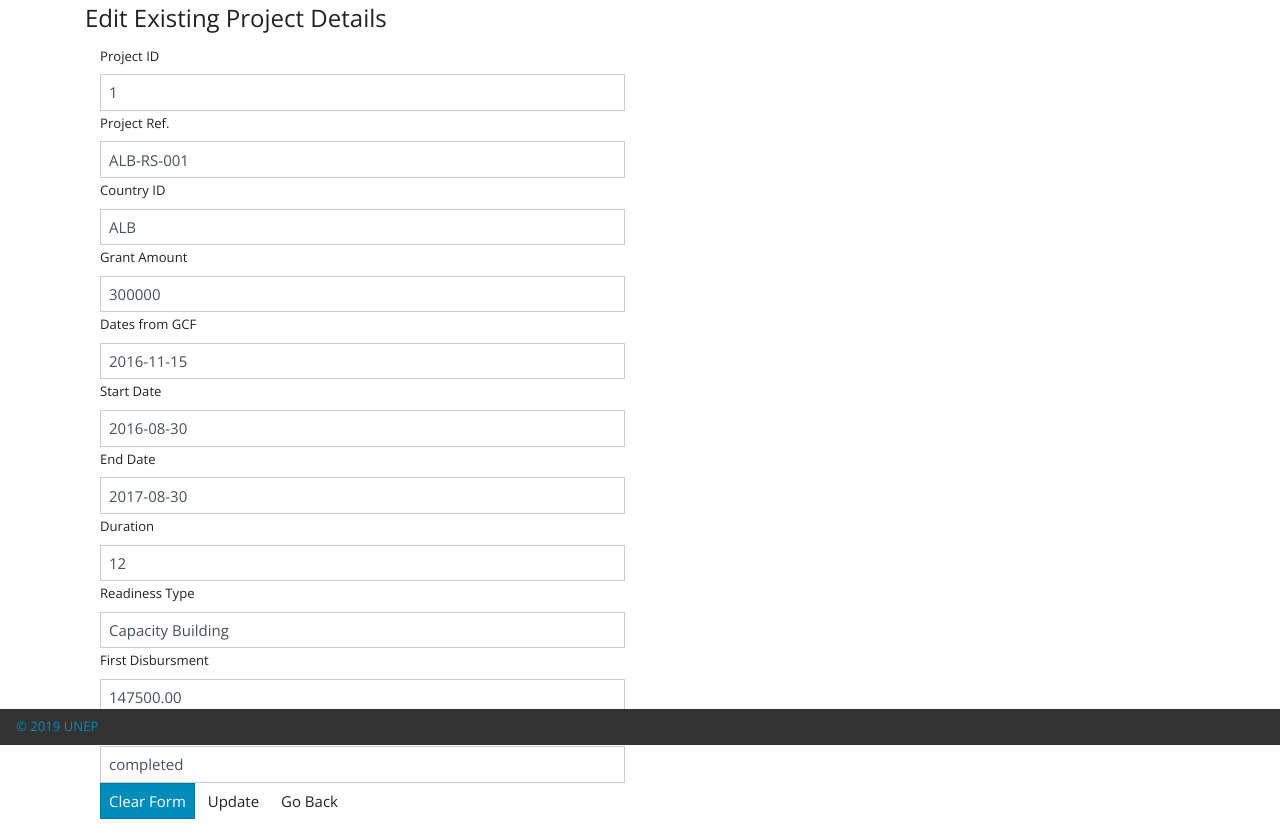
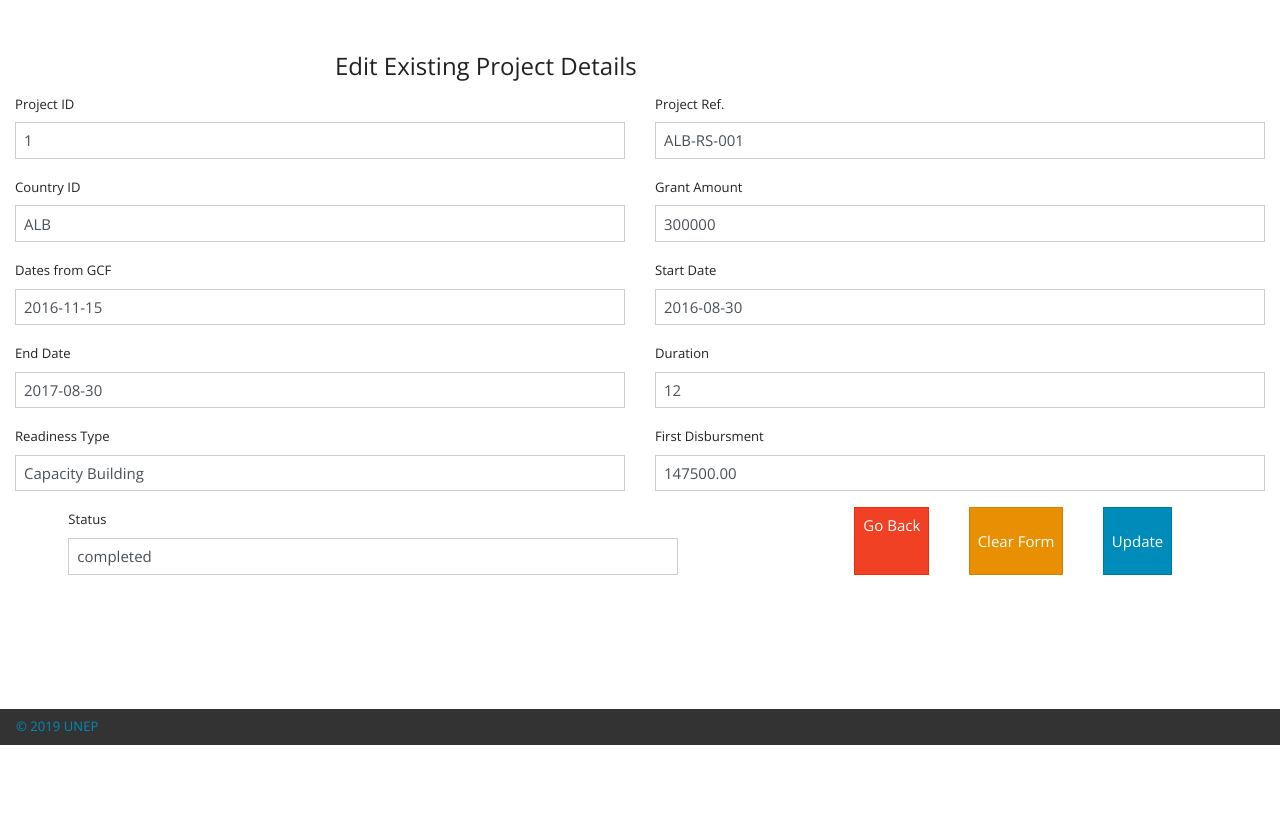
Before and after one commit to MutugiBrian/Todo-list, a CodeIgniter app: page /database/index.php/welcome/update/1 in a window 1280 px wide. Shown: the part 55-890 px from the top of the page. After the commit the page ends 800 px from the top, so only its background shows below. Run offline with CodeIgniter, Linux system fonts and the light colour scheme; data comes from the database, SQL or seed files in the repository.

Commit message:
Style update page

```diff
--- a/application/views/update.php
+++ b/application/views/update.php
@@ -1,138 +1,91 @@
 <?php include_once('header.php'); ?>
 
-    <div class="container">
+    <div class="container-fluid my-5">
         <?php echo form_open("welcome/change/{$project->project_id}", ['class'=>'form-horizontal']);?>
-            <fieldset>
-                <legend>Edit Existing Project Details</legend>
+            <fieldset class="row d-flex my-3">
+                <legend class="col-md-6 col-sm-10 col-xs-12 mx-auto">Edit Existing Project Details</legend>
+
                 <!-- Project ID Field -->
-                <div class="container-fluid">
-                <div class="row">
-                <div class="col-md-6 col-sm-6 col-xs-12">
+                <div class="col-md-6 col-sm-10 col-xs-12 mx-auto form-group">
                 <label for="projectid">Project ID</label>
                 <?php echo form_input(['name'=>'project_id', 'placeholder'=>'Enter a unique Project Identifier', 'class'=>'form-control', 'value'=>set_value('project_id', $project->project_id)]);?>
                 <?php echo form_error('project_id', '<div class="text-danger">', '</div>');?>
                 </div>
-                </div>
-                </div>
 
                 <!-- Project Ref Field -->
-                <div class="container-fluid">
-                <div class="row">
-                <div class="col-md-6 col-sm-6 col-xs-12">
+                <div class="col-md-6 col-sm-10 col-xs-12 mx-auto form-group">
                 <label for="projectref">Project Ref.</label>
                 <?php echo form_input(['name'=>'project_ref', 'placeholder'=>'Enter Project Ref', 'class'=>'form-control', 'value'=>set_value('project_ref', $project->project_ref)]);?>
                 <?php echo form_error('project_ref', '<div class="text-danger">', '</div>');?>
                 </div>
-                </div>
-                </div>
 
                 <!-- Country ID Field -->
-                <div class="container-fluid">
-                <div class="row">
-                <div class="col-md-6 col-sm-6 col-xs-12">
+                <div class="col-md-6 col-sm-10 col-xs-12 mx-auto form-group">
                 <label for="countryid">Country ID</label>
                 <?php echo form_input(['name'=>'country_id', 'placeholder'=>'Enter Country ID', 'class'=>'form-control', 'value'=>set_value('country_id', $project->country_id)]);?>
                 <?php echo form_error('country_id', '<div class="text-danger">', '</div>');?>
                 </div>
-                </div>
-                </div>
 
                 <!-- Grant Amount Field -->
-                <div class="container-fluid">
-                <div class="row">
-                <div class="col-md-6 col-sm-6 col-xs-12">
+                <div class="col-md-6 col-sm-10 col-xs-12 mx-auto form-group">
                 <label class="control-label">Grant Amount</label>
                 <?php echo form_input(['name'=>'grant_amount', 'placeholder'=>'Enter Grant Amount', 'class'=>'form-control', 'value'=>set_value('grant_amount', $project->grant_amount)]);?>
                 <?php echo form_error('grant_amount', '<div class="text-danger">', '</div>');?>
                 </div>
-                </div>
-                </div>
 
                 <!-- Dates from GCF -->
-                <div class="container-fluid">
-                <div class="row">
-                <div class="col-md-6 col-sm-6 col-xs-12">
+                <div class="col-md-6 col-sm-10 col-xs-12 mx-auto form-group">
                 <label class="control-label" for="dates_from_gcf">Dates from GCF</label>
                 <?php echo form_input(['name'=>'dates_from_gcf', 'placeholder'=>'YYYY/MM/DD', 'class'=>'form-control', 'value'=>set_value('dates_from_gcf', $project->dates_from_gcf)]);?>
                 <?php echo form_error('dates_from_gcf', '<div class="text-danger">', '</div>');?>
                 </div>
-                </div>
-                </div>
 
-                <!-- Start Date -->
-                <div class="container-fluid">
-                <div class="row">
-                <div class="col-md-6 col-sm-6 col-xs-12">
+                <div class="col-md-6 col-sm-10 col-xs-12 mx-auto form-group">
                 <label class="control-label" for="start_date">Start Date</label>
                 <?php echo form_input(['name'=>'start_date', 'placeholder'=>'YYYY/MM/DD', 'class'=>'form-control', 'value'=>set_value('start_date', $project->start_date)]);?>
                 <?php echo form_error('start_date', '<div class="text-danger">', '</div>');?>
                 </div>
-                </div>
-                </div>
 
                 <!-- End Date -->
-                <div class="container-fluid">
-                <div class="row">
-                <div class="col-md-6 col-sm-6 col-xs-12">
+                <div class="col-md-6 col-sm-10 col-xs-12 mx-auto form-group">
                 <label class="control-label" for="end_date">End Date</label>
                 <?php echo form_input(['name'=>'end_date', 'placeholder'=>'YYYY/MM/DD', 'class'=>'form-control', 'value'=>set_value('end_date', $project->end_date)]);?>
                 <?php echo form_error('end_date', '<div class="text-danger">', '</div>');?>
                 </div>
-                </div>
-                </div>
 
                 <!-- Duration Field -->
-                <div class="container-fluid">
-                <div class="row">
-                <div class="col-md-6 col-sm-6 col-xs-12">
+                <div class="col-md-6 col-sm-10 col-xs-12 mx-auto form-group">
                 <label for="duration">Duration</label>
                 <?php echo form_input(['name'=>'duration', 'placeholder'=>'Number of Months', 'class'=>'form-control', 'value'=>set_value('duration', $project->duration)]);?>
                 <?php echo form_error('duration', '<div class="text-danger">', '</div>');?>
                 </div>
-                </div>
-                </div>
 
                 <!-- Readiness Type Field -->
-                <div class="container-fluid">
-                <div class="row">
-                <div class="col-md-6 col-sm-6 col-xs-12">
+                <div class="col-md-6 col-sm-10 col-xs-12 mx-auto form-group">
                 <label for="readiness_type">Readiness Type</label>
                 <?php echo form_input(['name'=>'readiness_type', 'placeholder'=>'Readiness Type', 'class'=>'form-control', 'value'=>set_value('readiness_type', $project->readiness_type)]);?>
                 <?php echo form_error('readiness_type', '<div class="text-danger">', '</div>');?>
                 </div>
-                </div>
-                </div>
 
                 <!-- First Disbursment Field -->
-                <div class="container-fluid">
-                <div class="row">
-                <div class="col-md-6 col-sm-6 col-xs-12">
+                <div class="col-md-6 col-sm-10 col-xs-12 mx-auto form-group">
                 <label class="control-label">First Disbursment</label>
                 <?php echo form_input(['name'=>'first_disbursment', 'placeholder'=>'First Disbursment Amount', 'class'=>'form-control', 'value'=>set_value('first_disbursment', $project->first_disbursment)]);?>
                 <?php echo form_error('first_disbursment', '<div class="text-danger">', '</div>');?>
                 </div>
-                </div>
-                </div>
 
                 <!-- Status Field -->
-                <div class="container-fluid">
-                <div class="row">
-                <div class="col-md-6 col-sm-6 col-xs-12">
+                <div class="col-md-6 col-sm-10 col-xs-12 mx-auto form-group">
                 <label for="status">Status</label>
                 <?php echo form_input(['name'=>'status', 'placeholder'=>'Status', 'class'=>'form-control', 'value'=>set_value('status', $project->status)]);?>
                 <?php echo form_error('status', '<div class="text-danger">', '</div>');?>
                 </div>
-                </div>
-                </div>
 
-                <div class="form-group">
-                <div class="col-md-10 col-md-offset-2">
+                <div class="col-md-4 col-sm-10 col-xs-12 mx-auto d-flex form-group">
                     <!-- Submit Form -->
-                    <button type="reset" class="btn btn-primary">Clear Form</button>
-                    <!-- Submit Form -->
-                    <?php echo form_submit(['name'=>'submit', 'value'=>'Update', 'class'=>'btn btn default']);?>
-                    <?php echo anchor('welcome', 'Go Back', ['class'=>'btn btn default']);?>
-                </div>
+                    <?php echo anchor('welcome', 'Go Back', ['class'=>'btn btn-danger ml-auto']);?>
+                    <?php echo form_reset(['name'=>'reset', 'value'=>'Clear Form', 'class'=>'btn btn-warning mx-auto']);?>
+                    <?php echo form_submit(['name'=>'submit', 'value'=>'Update', 'class'=>'btn btn-primary mr-auto']);?>
                 </div>
             </fieldset>
         <?php echo form_close();?>
--- a/application/views/view.php
+++ b/application/views/view.php
@@ -32,7 +32,7 @@
               <div class="tab-pane" id="other" role="tabpanel" aria-labelledby="other-tab">
                 <p>Readiness Type : <?php echo $project->readiness_type;?></p>
                 <p>First Disbursment Amount : <?php echo $project->first_disbursment;?></p>
-                <p>Status : <?php echo $project->status;?></p>
+                <p class="text-capitalize">Status : <?php echo $project->status;?></p>
               </div>
             </div>
         </div>
```
Also changed, not shown: application/views/welcome_message.php (+5 -2 lines).
